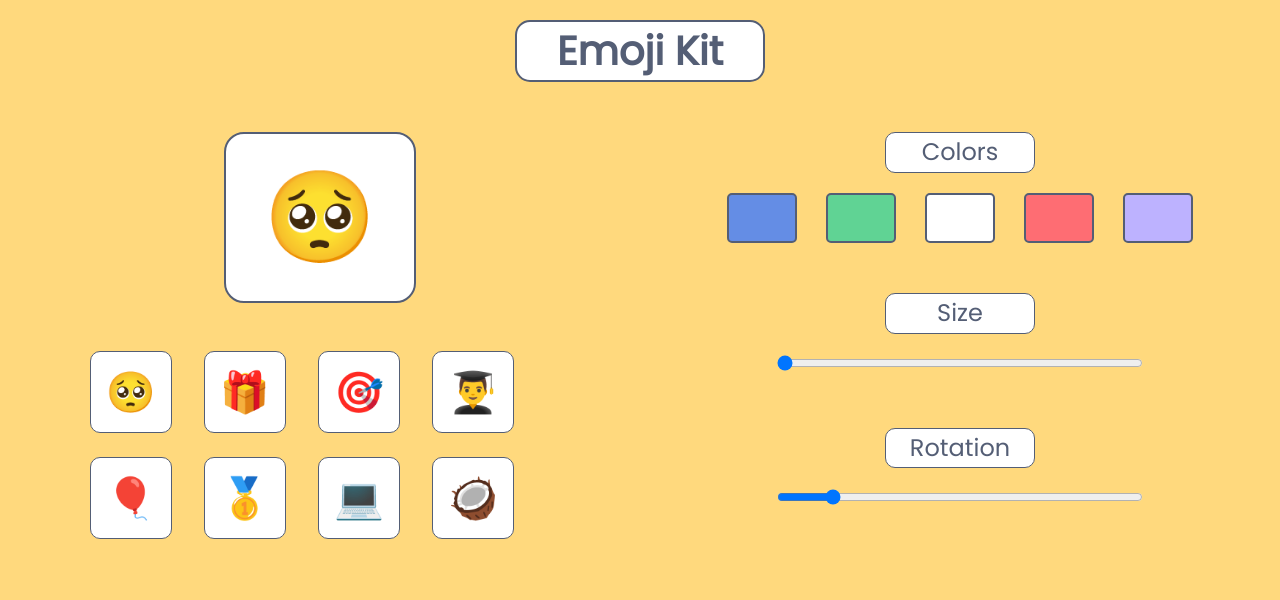
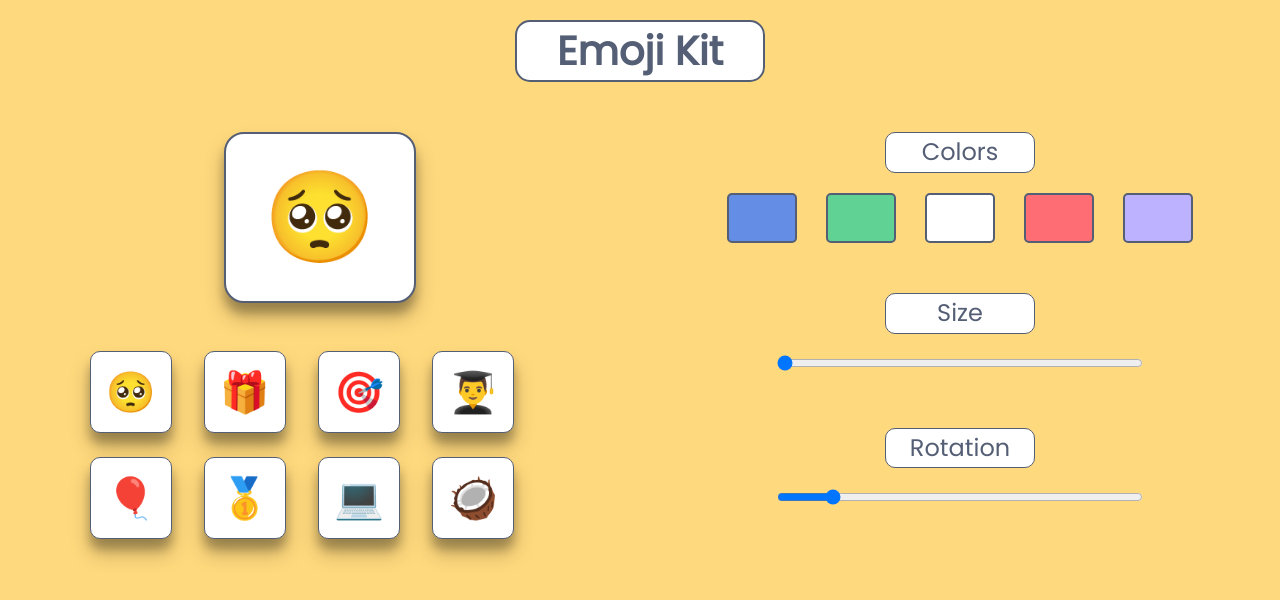
Before and after one commit to satyampund/emoji-kit, a React (Create React App) app: page / in a window 1280 px wide. Shown: the top 600 px of the page. Built offline with nearby package versions, Linux system fonts and the light colour scheme.

Commit message:
box-shadow added

```diff
--- a/src/App.css
+++ b/src/App.css
@@ -14,13 +14,10 @@
   font-weight: bolder;
 }
 
-/* .main-emoji-item {
-  font-size: 90px;
-} */
-
 .main-emoji-container {
   border-radius: 20px !important;
   border: 2px solid #545e75 !important;
+  box-shadow: 0 14px 20px rgba(0, 0, 0, 0.25), 0 10px 10px rgba(0, 0, 0, 0.22);
 }
 
 .emoji-container {
@@ -34,6 +31,7 @@
   padding: 10px;
   border-radius: 10px;
   border: 1px solid #545e75;
+  box-shadow: 0 14px 20px rgba(0, 0, 0, 0.25), 0 10px 10px rgba(0, 0, 0, 0.22);
 }
 
 .emoji:hover {
```
